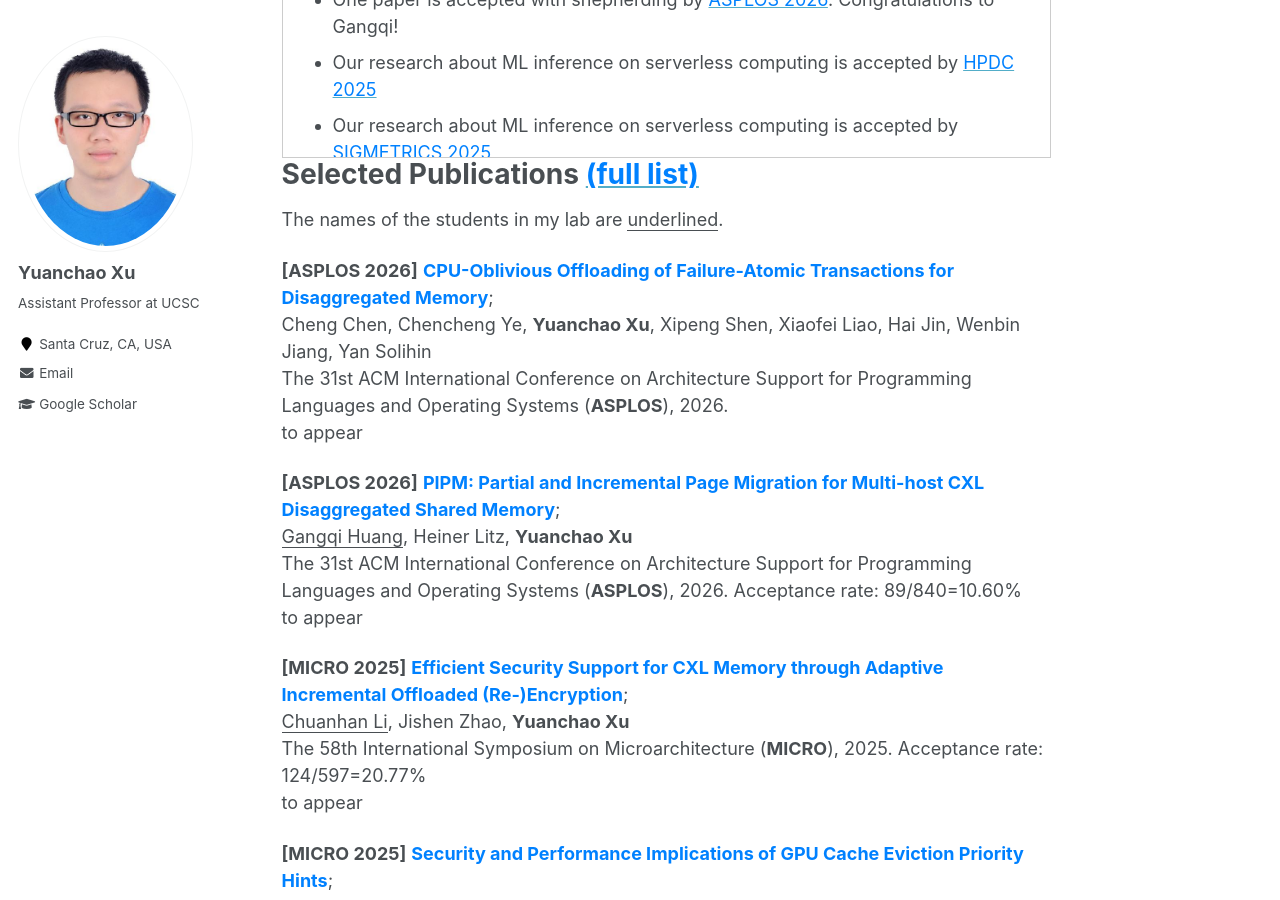
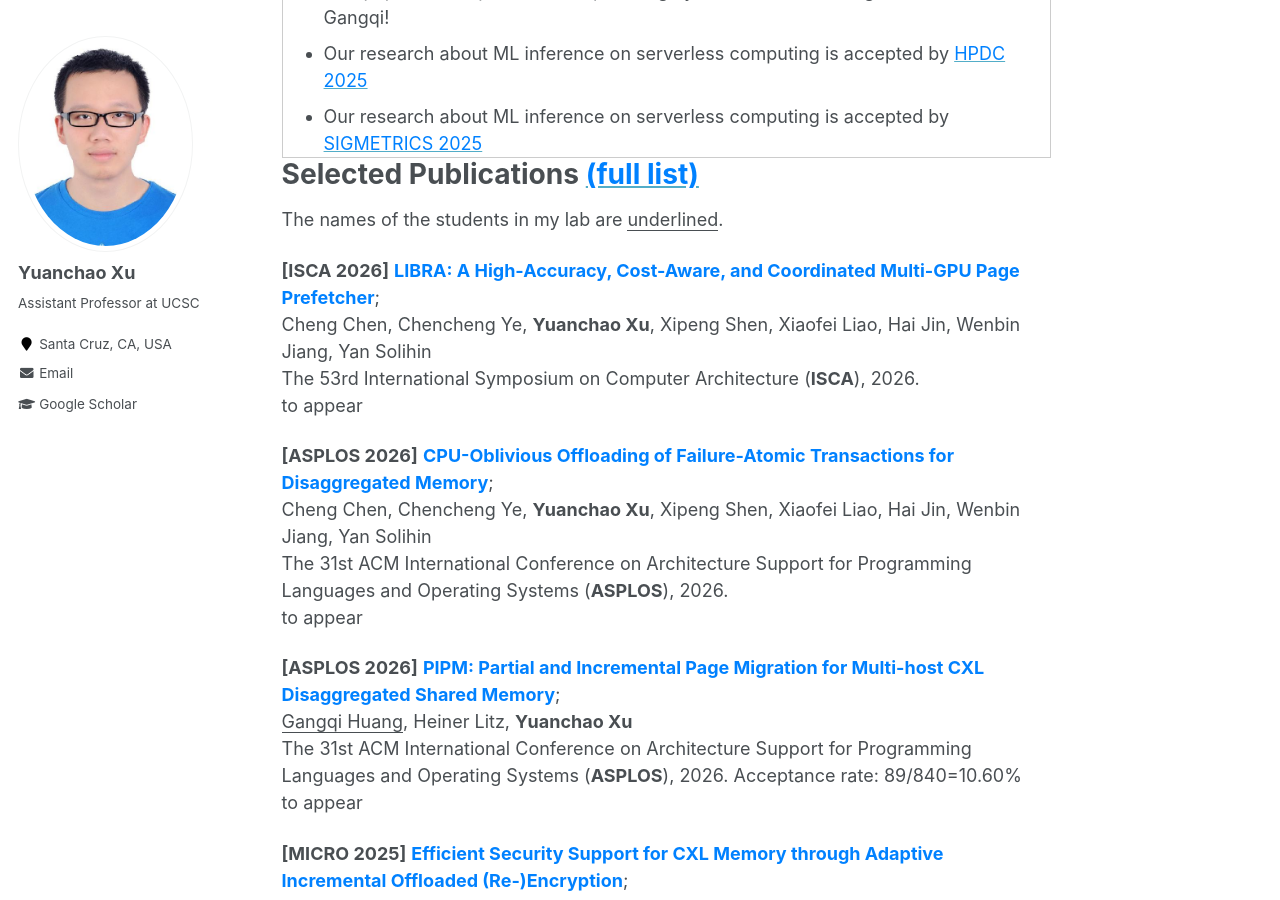
Before and after one commit to yuanchaoxu6/yuanchaoxu6.github.io, a Jekyll site: the page built from _pages/about.md, in a window 1280 px wide and 900 px high, scrolled down 685 px. Built offline with Jekyll 4.4.1, drawn with Linux system fonts in a browser that asks for light colours.

Commit message:
Update about.md

```diff
--- a/_pages/about.md
+++ b/_pages/about.md
@@ -21,7 +21,7 @@ My research interests are in computer architecture, security, and ML systems and
 News
 =====
 
-<div markdown="1" style="width: 100%; height: 300px; overflow-y: scroll; border: 1px solid #ccc; padding: 10px;">
+<div markdown="1" style="width: 100%; height: 300px; overflow-y: scroll; border: 1px solid #ccc; padding: 1px;">
   * Honored to receive the prestigious **NSF CAREER Award**! Grateful to the **NSF** for their support! <br>
   * One paper is accepted by [<font color="#0081ff">ASPLOS 2026</font>](https://www.asplos-conference.org/asplos2026/). Thanks for all collaborators! <br>
   * One paper is accepted with shepherding by [<font color="#0081ff">ASPLOS 2026</font>](https://www.asplos-conference.org/asplos2026/). Congratulations to Gangqi! <br>
@@ -33,6 +33,11 @@ News
 Selected Publications [<font color="#0081ff">(full list)</font>](https://yuanchaoxu6.github.io/publications/)
 ======
 The names of the students in my lab are <ins>underlined</ins>.
+
+**\[ISCA 2026\]** **<font color="#0081ff"> LIBRA: A High-Accuracy, Cost-Aware, and Coordinated Multi-GPU Page Prefetcher</font>**; <br>
+Cheng Chen, Chencheng Ye, **Yuanchao Xu**, Xipeng Shen, Xiaofei Liao, Hai Jin, Wenbin Jiang, Yan Solihin<br>
+The 53rd International Symposium on Computer Architecture (**ISCA**), 2026. <br>
+to appear
 
 **\[ASPLOS 2026\]** **<font color="#0081ff"> CPU-Oblivious Offloading of Failure-Atomic Transactions for Disaggregated Memory</font>**; <br>
 Cheng Chen, Chencheng Ye, **Yuanchao Xu**, Xipeng Shen, Xiaofei Liao, Hai Jin, Wenbin Jiang, Yan Solihin<br>
```
